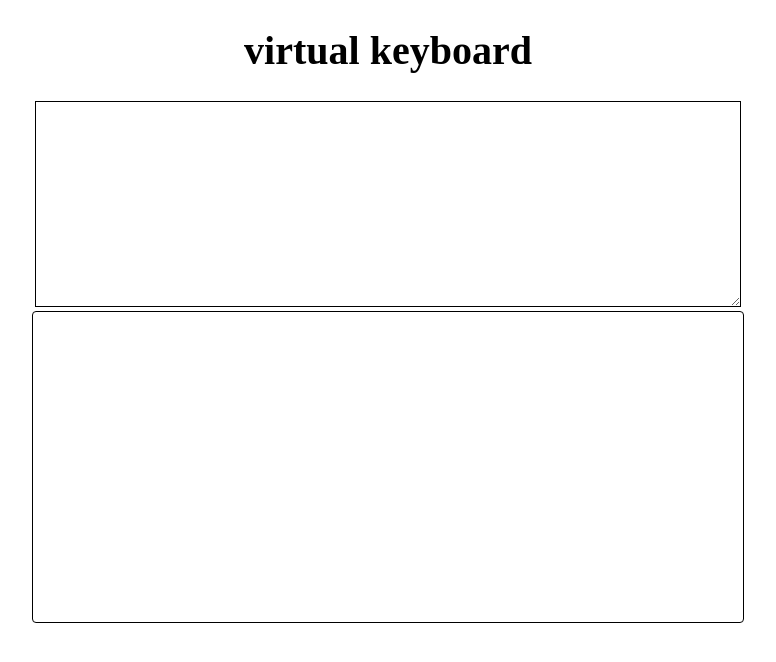
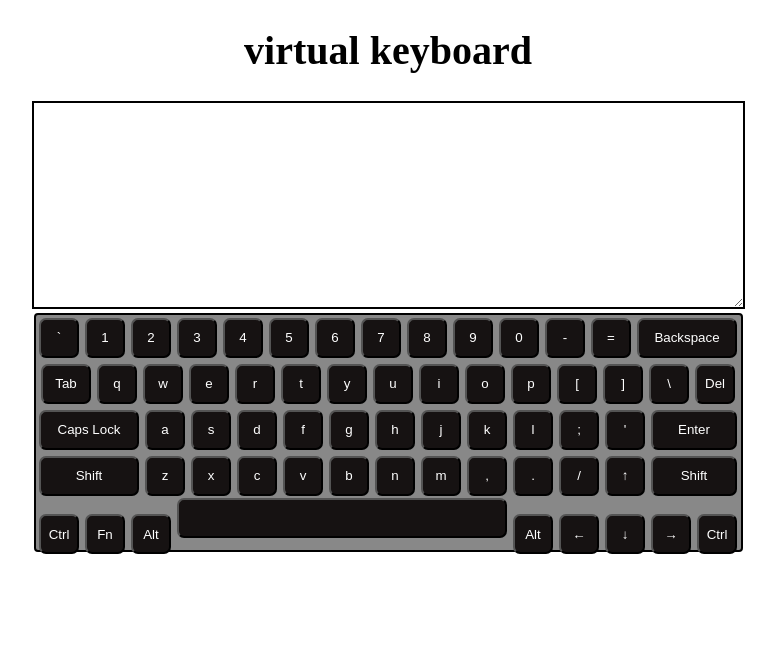
Before and after one commit to basilik1/virtual-keyboard, a plain HTML site: page index.html in a window 1280 px wide. Shown: the whole page, without its empty margins (252-1028 px from the left). Drawn offline with Linux system fonts and the light colour scheme.

Commit message:
feat: Added keyboard elements, styles when hovering and activating

```diff
--- a/css/main.css
+++ b/css/main.css
@@ -1,26 +1,81 @@
-
 body {
 	margin: 0;
 }
+
 .keyboard {
 	margin: 0 auto;
 	text-align: center;
 }
+
 .keyboard-title {
 	font-size: 40px;
 }
 
 .keyboard-text {
-  width: 700px;
+	width: 705px;
 	height: 200px;
-  border: 1px solid #000;
+	border: 2px solid #000;
 }
 
 .keyboard-body {
-  border: 1px solid #000;
-  padding: 5px;
+	border: 2px solid #000;
 	border-radius: 4px;
-  width: 700px;
-  height: 300px;
+	width: 705px;
+	height: 235px;
 	margin: 0 auto;
+	background: #888888;
 }
+
+.keyboard-key {
+	width: 40px;
+	height: 40px;
+	background-color: #161212;
+	/* border: 1px solid #000; */
+	margin:  3px ;
+	cursor: pointer;
+	font-weight: 500;
+	border-radius: 7px;
+}
+
+.keyboard-key:hover {
+	background-color: #4e4d4d;
+}
+
+.keyboard-key:active {
+	background-color: #4e4d4d;
+	border-radius: 15px;
+}
+
+.keyboard-span {
+	color: #fff;
+}
+
+.backspace {
+	width: 100px;
+}
+
+.tab {
+	width: 50px;
+}
+
+.capsLock {
+	width: 100px;
+}
+
+.shiftLeft {
+	width: 100px;
+}
+
+.shiftRight {
+	width: 86px;
+}
+
+.enter {
+	width: 86px;
+}
+
+.space {
+	width: 330px;
+	position: relative;
+	top: -4px;
+}
--- a/js/main.js
+++ b/js/main.js
@@ -2,7 +2,7 @@ const keyboardDiv = document.createElement('div'),
       keyboardBody = document.createElement('div'),
       keyboardLine = document.createElement('div'),
       keyboardTitle = document.createElement('h1'),
-      keyboardText = document.createElement('textarea')
+      keyboardText = document.createElement('textarea');
 
 keyboardDiv.className = "keyboard";
 keyboardTitle.className = "keyboard-title";
@@ -14,4 +14,113 @@ keyboardTitle.textContent = "virtual keyboard";
 document.body.prepend(keyboardDiv)
 keyboardDiv.append(keyboardTitle);
 keyboardDiv.append(keyboardText, keyboardBody);
-keyboardBody.append(keyboardLine)
+keyboardBody.append(keyboardLine);
+
+const keyboardKeysArr = [
+  { label: '`', value: '`' },
+  { label: '1', value: '1' },
+  { label: '2', value: '2' },
+  { label: '3', value: '3' },
+  { label: '4', value: '4' },
+  { label: '5', value: '5' },
+  { label: '6', value: '6' },
+  { label: '7', value: '7' },
+  { label: '8', value: '8' },
+  { label: '9', value: '9' },
+  { label: '0', value: '0' },
+  { label: '-', value: '-' },
+  { label: '=', value: '=' },
+  { label: 'Backspace', value: 'Backspace' },
+
+  { label: 'Tab', value: 'Tab' },
+  { label: 'Q', value: 'q' },
+  { label: 'W', value: 'w' },
+  { label: 'E', value: 'e' },
+  { label: 'R', value: 'r' },
+  { label: 'T', value: 't' },
+  { label: 'Y', value: 'y' },
+  { label: 'U', value: 'u' },
+  { label: 'I', value: 'i' },
+  { label: 'O', value: 'o' },
+  { label: 'P', value: 'p' },
+  { label: '[', value: '[' },
+  { label: ']', value: ']' },
+  {  label: '\\', value: '\\'  },
+  {  label: 'Del', value: 'Del'  },
+
+  {  label: 'Caps Lock', value: 'Caps Lock' },
+  {  label: 'A', value: 'a' },
+  {  label: 'S', value: 's' },
+  {  label: 'D', value: 'd' },
+  {  label: 'F', value: 'f' },
+  {  label: 'G', value: 'g' },
+  {  label: 'H', value: 'h' },
+  {  label: 'J', value: 'j' },
+  {  label: 'K', value: 'k' },
+  {  label: 'L', value: 'l' },
+  {  label: ';', value: ';' },
+  {  label: "'", value: "'" },
+  { label: 'Enter', value: 'Enter' },
+
+  {  label: 'shiftLeft', value: 'Shift' },
+  // {  label: '\\', value: '\\' },
+  {  label: 'Z', value: 'z' },
+  {  label: 'X', value: 'x' },
+  {  label: 'C', value: 'c' },
+  {  label: 'V', value: 'v' },
+  {  label: 'B', value: 'b' },
+  {  label: 'N', value: 'n' },
+  {  label: 'M', value: 'm' },
+  {  label: ',', value: ',' },
+  {  label: '.', value: '.' },
+  {  label: '/', value: "/" },
+  {  label: 'up', value: '↑' },
+  {  label: 'shiftRight', value: 'Shift' },
+
+  {  label: 'Ctrl', value: 'Ctrl' },
+  {  label: 'Fn', value: 'Fn' },
+  {  label: 'Alt', value: 'Alt' },
+  {  label: 'Space', value: '' },
+  {  label: 'Alt', value: 'Alt' },
+  {  label: 'left', value: '←' },
+  {  label: 'down', value: '↓' },
+  {  label: 'right', value: '→' },
+  {  label: 'Ctrl', value: 'Ctrl' },
+];
+console.log(keyboardKeysArr.length);
+
+for ( let i = 0; i < keyboardKeysArr.length; i++ ) {
+  const keyboardKey = document.createElement('button'),
+        keyboardSpan = document.createElement('span');
+
+  keyboardKey.className = "keyboard-key";
+  keyboardSpan.className = "keyboard-span";
+  keyboardSpan.innerHTML = keyboardKeysArr[i].value;
+
+  keyboardLine.append( keyboardKey);
+  keyboardKey.append( keyboardSpan);
+
+  if(keyboardKeysArr[i].label === "Backspace") {
+    keyboardKey.classList.add('backspace');
+  }
+  if(keyboardKeysArr[i].label === "shiftRight") {
+    keyboardKey.classList.add('shiftRight');
+  }
+  if(keyboardKeysArr[i].label === "shiftLeft") {
+    keyboardKey.classList.add('shiftLeft');
+  }
+  if(keyboardKeysArr[i].label === "Tab") {
+    keyboardKey.classList.add('tab');
+  }
+  if(keyboardKeysArr[i].label === "Enter") {
+    keyboardKey.classList.add('enter');
+  }
+  if(keyboardKeysArr[i].label === "Caps Lock") {
+    keyboardKey.classList.add('capsLock');
+  }
+  if(keyboardKeysArr[i].label === "Space") {
+    keyboardKey.classList.add('space');
+  }
+
+
+}
```
Lines whose indentation alone changed are shown as unchanged.
